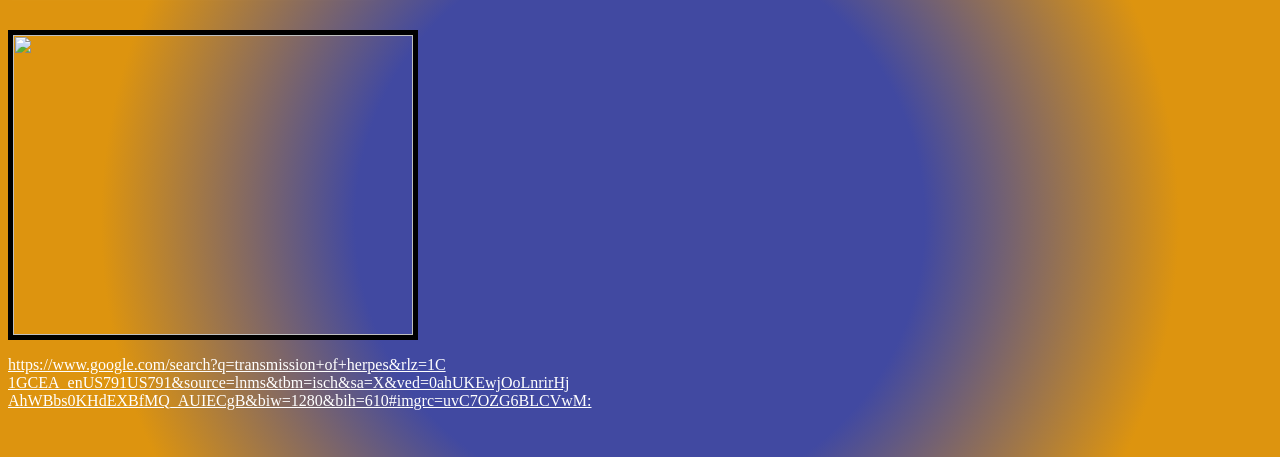
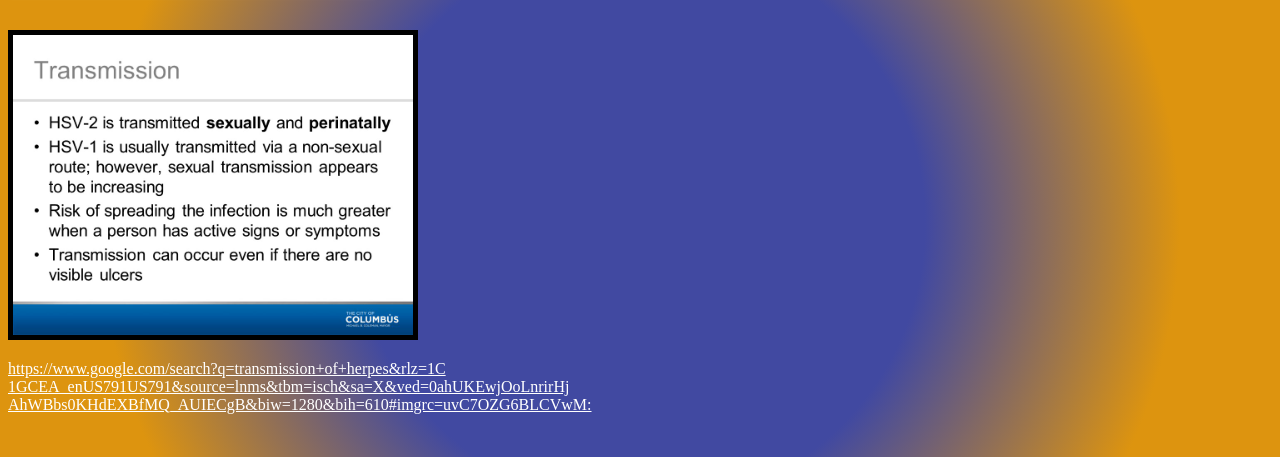
Before and after one commit to MaysButts/maysbutts.github.io, a plain HTML site: page Transmission.html in a window 1280 px wide. Shown: the part 167-624 px from the top of the page. Drawn offline with Linux system fonts and the light colour scheme.

Commit message:
Update Transmission.html

```diff
--- a/Transmission.html
+++ b/Transmission.html
@@ -17,7 +17,7 @@ background: radial-gradient(circle, rgba(65,73,161,1) 38%, rgba(221,148,15,1) 72
 
 
 		<h1>HSV-1 vs. HSV-2</h1>
-		<img src="images/HerpesTransmission+HSV-2+is+transmitted+sexually+and+perinatally.jpg" border="5" width="400" height="300">
+		<img src="HerpesTransmission+HSV-2+is+transmitted+sexually+and+perinatally.jpg" border="5" width="400" height="300">
 
 		<p>https://www.google.com/search?q=transmission+of+herpes&rlz=1C
 			<br>1GCEA_enUS791US791&source=lnms&tbm=isch&sa=X&ved=0ahUKEwjOoLnrirHj
```
